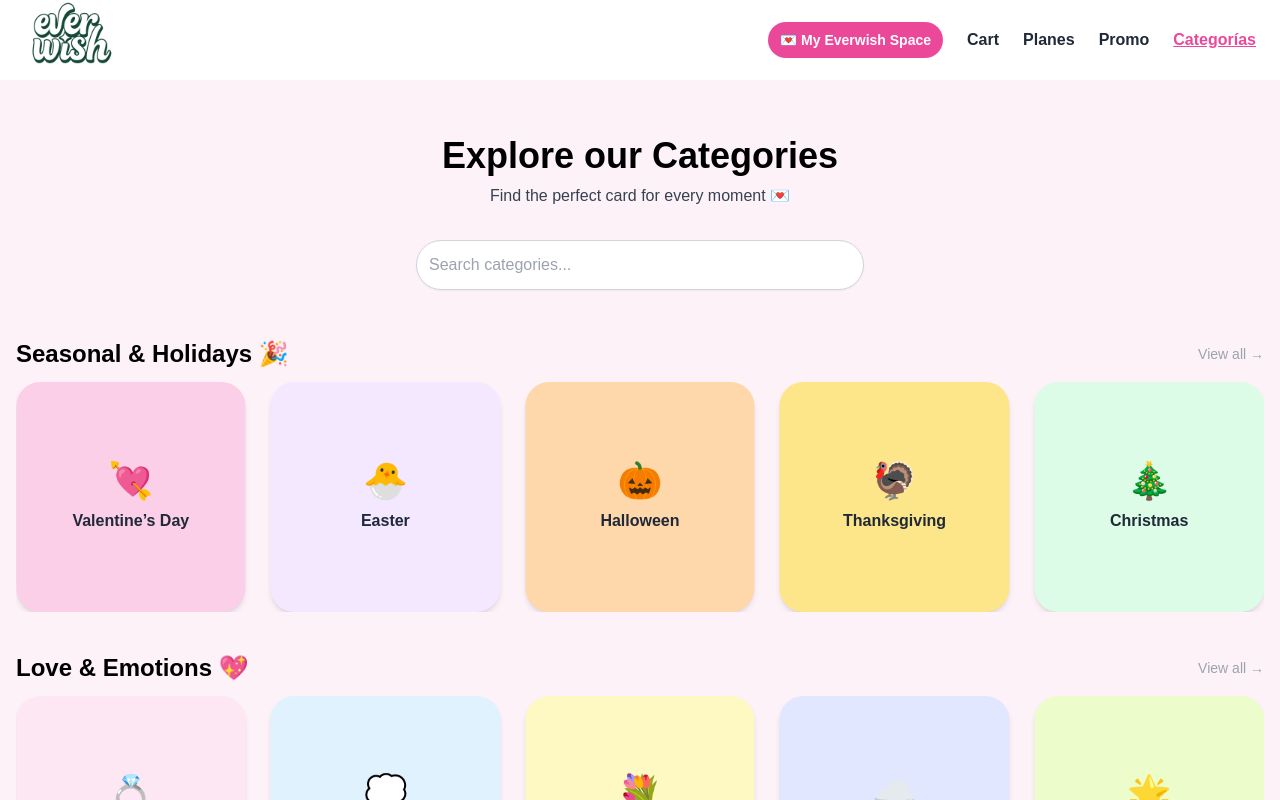
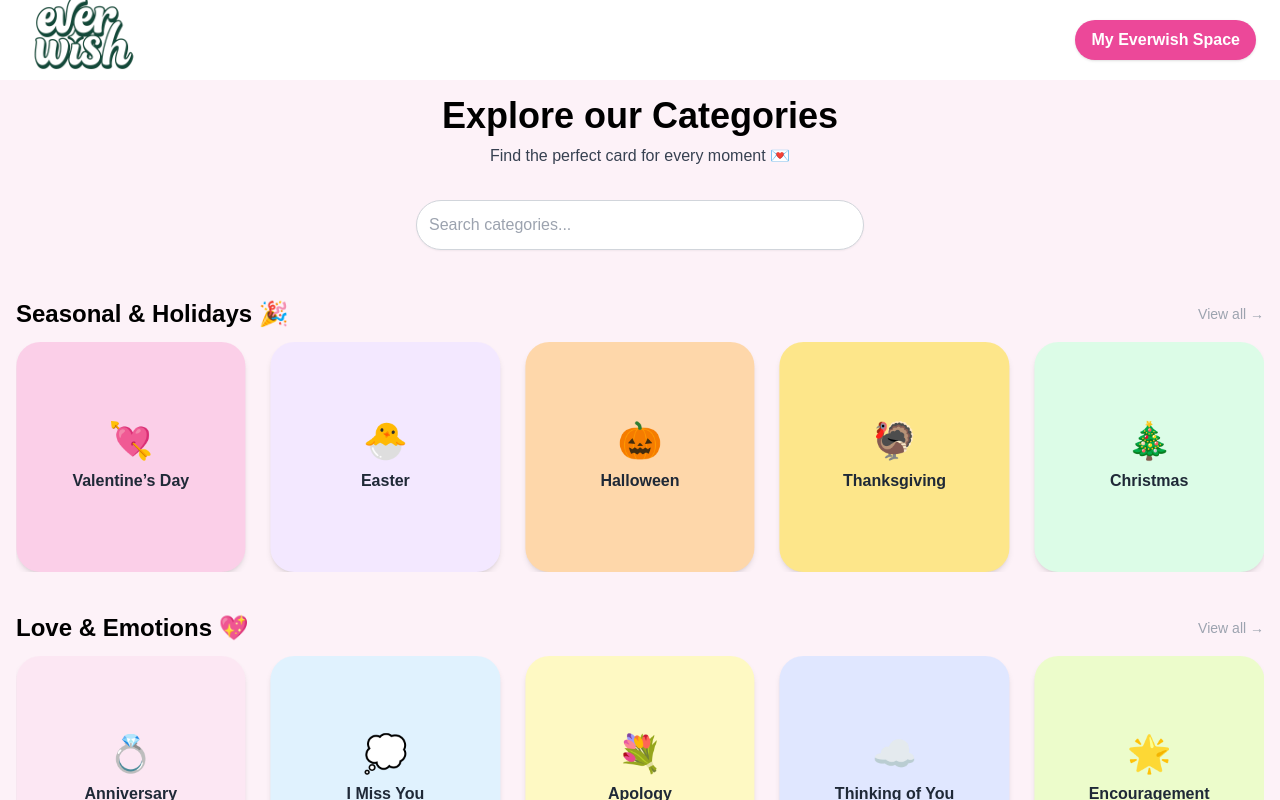
Before and after one commit to everwishhq-commits/EverWish, a Next.js app: page /categories in a window 1280 px wide. Shown: the top 800 px of the page. Built offline with nearby package versions, Linux system fonts and the light colour scheme.

Commit message:
Update header.js

```diff
--- a/app/components/header.js
+++ b/app/components/header.js
@@ -2,101 +2,158 @@
 import { useState, useEffect } from "react";
 import Image from "next/image";
 import Link from "next/link";
-import { usePathname } from "next/navigation";
-import ProfilePopup from "./ProfilePopup";
+import { motion } from "framer-motion";
 
 export default function Header() {
   const [isScrolled, setIsScrolled] = useState(false);
   const [showPopup, setShowPopup] = useState(false);
-  const pathname = usePathname();
+  const [user, setUser] = useState(null);
 
   useEffect(() => {
-    const handleScroll = () => {
-      setIsScrolled(window.scrollY > 10);
-    };
+    const handleScroll = () => setIsScrolled(window.scrollY > 10);
     window.addEventListener("scroll", handleScroll);
     return () => window.removeEventListener("scroll", handleScroll);
   }, []);
 
-  const isActive = (path) => pathname === path;
+  // 🔹 Cargar usuario local
+  useEffect(() => {
+    try {
+      const stored = localStorage.getItem("everwishUser");
+      if (stored) setUser(JSON.parse(stored));
+    } catch {}
+  }, []);
 
   return (
-    <>
     <header
-        className={`fixed top-0 left-0 w-full z-50 transition-all duration-500 ${
-          isScrolled ? "h-16 shadow-md" : "h-20"
-        } bg-white flex items-center`}
+      className={`fixed top-0 left-0 w-full z-50 bg-white transition-all duration-500 ${
+        isScrolled ? "shadow-md" : ""
+      }`}
     >
-        <div className="w-full max-w-7xl mx-auto flex items-center justify-between px-3 md:px-6">
+      <div className="max-w-7xl mx-auto flex items-center justify-between px-4 md:px-6 h-16 md:h-20">
         {/* Logo */}
-          <div
-            className={`transition-all duration-500 ${
-              isScrolled ? "w-14" : "w-20 md:w-24"
-            } cursor-pointer`}
-          >
-            <Link href="/">
+        <Link href="/" className="flex items-center">
           <Image
             src="/logo.png"
             alt="Everwish"
             width={120}
             height={60}
-                className="object-contain w-full h-auto"
+            className="object-contain"
           />
         </Link>
+
+        {/* 🔹 My Everwish Space button */}
+        <button
+          onClick={() => setShowPopup(true)}
+          className="bg-pink-500 hover:bg-pink-600 text-white text-sm md:text-base font-semibold px-4 py-2 rounded-full shadow transition"
+        >
+          {user ? `Hi, ${user.name.split(" ")[0]} 💖` : "My Everwish Space"}
+        </button>
       </div>
 
-          {/* Menu */}
-          <nav className="flex items-center gap-3 md:gap-6 text-gray-800 font-semibold text-xs md:text-base">
+      {/* Popup */}
+      {showPopup && (
+        <div className="fixed inset-0 bg-black/60 flex items-center justify-center z-[999] p-4">
+          <motion.div
+            initial={{ scale: 0.9, opacity: 0 }}
+            animate={{ scale: 1, opacity: 1 }}
+            className="bg-white rounded-3xl w-full max-w-md p-6 text-center relative shadow-2xl"
+          >
             <button
-              onClick={() => setShowPopup(true)}
-              className="bg-pink-500 text-white px-3 py-2 rounded-full hover:bg-pink-600 transition text-xs md:text-sm"
+              onClick={() => setShowPopup(false)}
+              className="absolute top-3 right-4 text-gray-400 hover:text-gray-600 text-xl"
             >
-              💌 My Everwish Space
+              ✕
             </button>
+
+            {user ? (
+              <>
+                <h2 className="text-xl font-bold text-pink-600 mb-2">
+                  💖 Welcome back, {user.name.split(" ")[0]}!
+                </h2>
+                <p className="text-gray-600 text-sm mb-4">
+                  Your Everwish ID: <strong>{user.id}</strong>
+                </p>
+                <div className="flex flex-col gap-3">
                   <Link
-              href="/cart"
-              className={`${isActive("/cart") ? "text-pink-500 underline" : ""}`}
+                    href="/my-cards"
+                    className="bg-purple-500 hover:bg-purple-600 text-white py-2 rounded-full"
                   >
-              Cart
+                    View My Cards
                   </Link>
-            <Link
-              href="/planes"
-              className={`${isActive("/planes") ? "text-pink-500 underline" : ""}`}
+                  <button
+                    onClick={() => {
+                      localStorage.removeItem("everwishUser");
+                      setUser(null);
+                      setShowPopup(false);
+                    }}
+                    className="text-gray-500 hover:text-red-500 text-sm mt-2"
                   >
-              Planes
-            </Link>
-            <Link
-              href="/promo"
-              className={`${isActive("/promo") ? "text-pink-500 underline" : ""}`}
+                    Sign out
+                  </button>
+                </div>
+              </>
+            ) : (
+              <>
+                <h2 className="text-xl font-bold text-pink-600 mb-2">
+                  💖 Welcome to Everwish
+                </h2>
+                <p className="text-sm text-gray-600 mb-4">
+                  This is your personal space to create, send, and receive
+                  digital cards — just pure moments of joy. ✨
+                </p>
+
+                <p className="text-sm text-gray-500 mb-3">
+                  Enter your <b>Everwish ID or email</b> and your{" "}
+                  <b>phone number</b> to access your space.
+                </p>
+
+                <form
+                  onSubmit={(e) => {
+                    e.preventDefault();
+                    const id = e.target.idOrEmail.value.trim();
+                    const phone = e.target.phone.value.trim();
+                    const stored = JSON.parse(
+                      localStorage.getItem("everwishUser") || "{}"
+                    );
+                    if (
+                      stored &&
+                      (stored.id === id ||
+                        stored.email === id ||
+                        stored.phone === phone)
+                    ) {
+                      alert("✅ Access granted!");
+                      setUser(stored);
+                      setShowPopup(false);
+                    } else {
+                      alert("❌ No account found. Try again.");
+                    }
+                  }}
+                  className="flex flex-col gap-3"
                 >
-              Promo
-            </Link>
-            <Link
-              href="/categories"
-              className={`${isActive("/categories") ? "text-pink-500 underline" : ""}`}
+                  <input
+                    name="idOrEmail"
+                    placeholder="Everwish ID or Email"
+                    className="border rounded-xl p-3 text-sm text-center"
+                    required
+                  />
+                  <input
+                    name="phone"
+                    placeholder="Phone number"
+                    className="border rounded-xl p-3 text-sm text-center"
+                    required
+                  />
+                  <button
+                    type="submit"
+                    className="bg-purple-500 hover:bg-purple-600 text-white font-semibold py-2 rounded-full"
                   >
-              Categorías
-            </Link>
-          </nav>
+                    Access My Space 💌
+                  </button>
+                </form>
+              </>
+            )}
+          </motion.div>
         </div>
-
-        {showPopup && (
-          <ProfilePopup
-            onClose={() => setShowPopup(false)}
-            onCreateNew={() => {
-              setShowPopup(false);
-              window.location.href = "/cards";
-            }}
-            onViewExample={() => {
-              setShowPopup(false);
-              window.location.href = "/example";
-            }}
-          />
       )}
     </header>
-
-      {/* ✅ Espacio fijo debajo del header */}
-      <div className="mt-8 md:mt-10"></div>
-    </>
   );
               }
```
Lines whose indentation alone changed are shown as unchanged.
